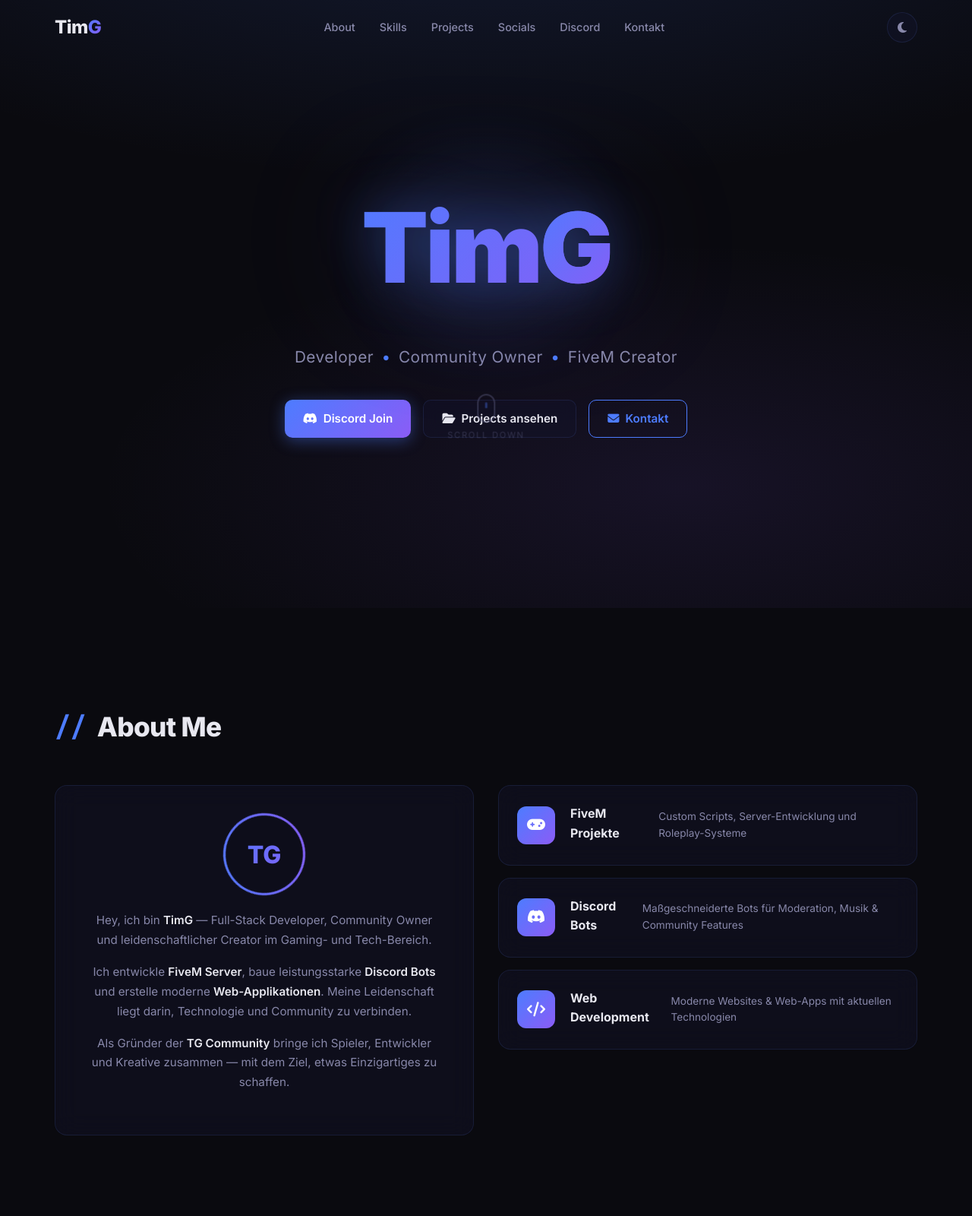
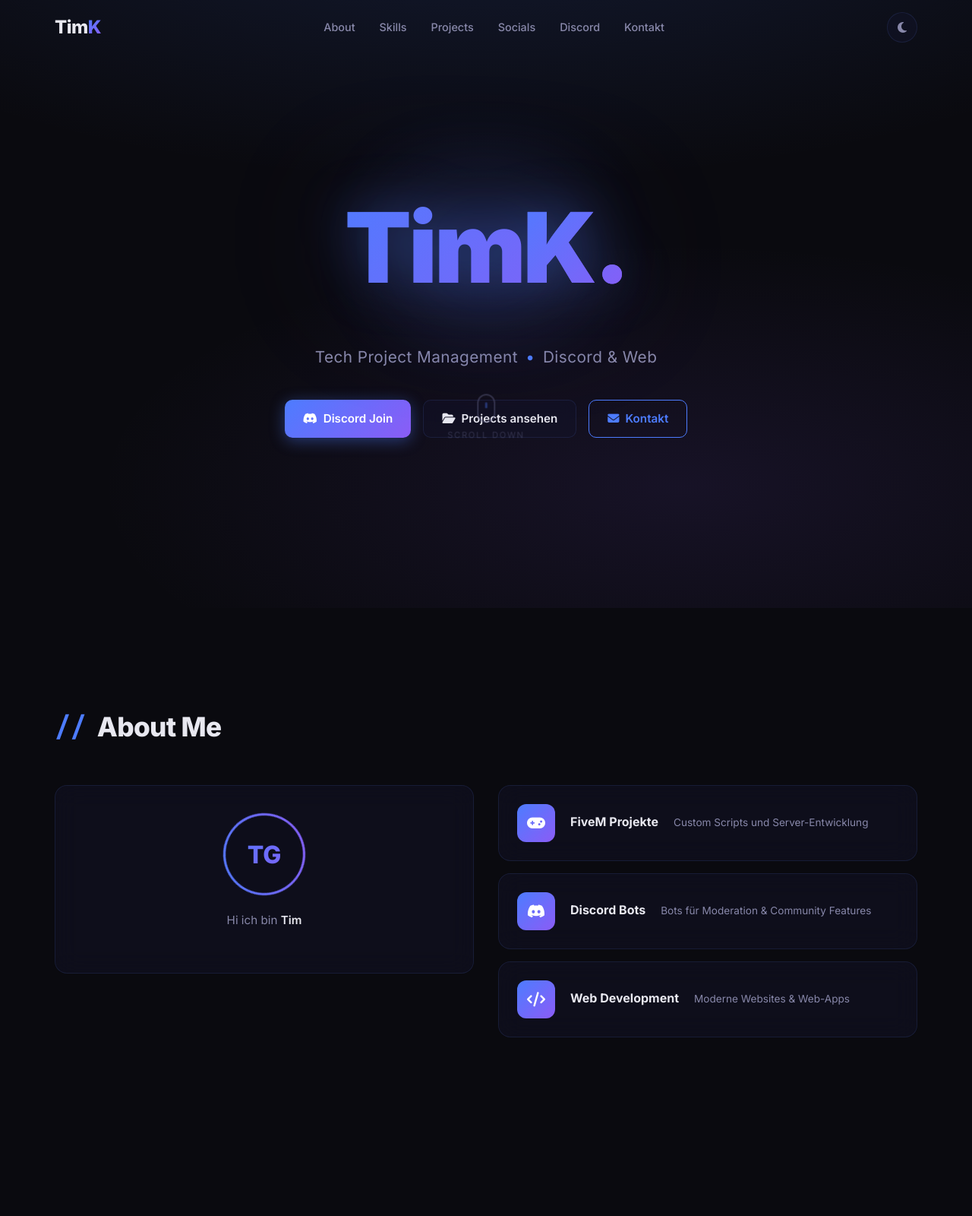
Before and after one commit to TIMG659/website, a plain HTML site: page index.html in a window 1280 px wide. Shown: the top 1600 px of the page at 76% size. Drawn offline with Linux system fonts and the light colour scheme.

Commit message:
Add files via upload

```diff
--- a/index.html
+++ b/index.html
@@ -3,8 +3,8 @@
 <head>
   <meta charset="UTF-8">
   <meta name="viewport" content="width=device-width, initial-scale=1.0">
-  <title>TimG — Developer • Community Owner • FiveM Creator</title>
-  <meta name="description" content="TimG — Full-Stack Developer, Community Owner & FiveM Creator. Portfolio & Community Hub.">
+  <title>TimK. — Development</title>
+  <meta name="description" content="TimK. — Full-Stack Developer, Community Owner & FiveM Creator. Portfolio & Community Hub.">
   <link rel="stylesheet" href="style.css">
   <link rel="preconnect" href="https://fonts.googleapis.com">
   <link rel="preconnect" href="https://fonts.gstatic.com" crossorigin>
@@ -15,7 +15,7 @@
   <!-- Loading Screen -->
   <div id="loader" class="loader">
     <div class="loader-content">
-      <div class="loader-logo">TimG</div>
+      <div class="loader-logo">TimK</div>
       <div class="loader-bar"><div class="loader-progress"></div></div>
     </div>
   </div>
@@ -29,7 +29,7 @@
   <!-- Navigation -->
   <nav id="navbar" class="navbar">
     <div class="nav-container">
-      <a href="#hero" class="nav-logo">Tim<span class="accent">G</span></a>
+      <a href="#hero" class="nav-logo">Tim<span class="accent">K</span></a>
       <div class="nav-links" id="navLinks">
         <a href="#about" class="nav-link">About</a>
         <a href="#skills" class="nav-link">Skills</a>
@@ -65,11 +65,12 @@
       <div class="hero-bg"></div>
       <div class="hero-content reveal">
         <div class="hero-logo-wrap">
-          <h1 class="hero-logo">Tim<span class="accent">G</span></h1>
+          <h1 class="hero-logo">Tim<span class="accent">K.</span></h1>
           <div class="hero-glow"></div>
         </div>
-        <p class="hero-subtitle">Developer <span class="dot">•</span> Community Owner <span class="dot">•</span> FiveM Creator</p>
-        <div class="hero-buttons">
+<p class="hero-subtitle">
+  Tech Project Management <span class="dot">•</span> Discord & Web
+</p>        <div class="hero-buttons">
           <a href="https://discord.gg/jP4dVz4aAG" target="_blank" rel="noopener" class="btn btn-primary">
             <i class="fab fa-discord"></i> Discord Join
           </a>
@@ -100,26 +101,24 @@
               <div class="avatar-text">TG</div>
             </div>
             <div class="about-text">
-              <p>Hey, ich bin <strong>TimG</strong> — Full-Stack Developer, Community Owner und leidenschaftlicher Creator im Gaming- und Tech-Bereich.</p>
-              <p>Ich entwickle <strong>FiveM Server</strong>, baue leistungsstarke <strong>Discord Bots</strong> und erstelle moderne <strong>Web-Applikationen</strong>. Meine Leidenschaft liegt darin, Technologie und Community zu verbinden.</p>
-              <p>Als Gründer der <strong>TG Community</strong> bringe ich Spieler, Entwickler und Kreative zusammen — mit dem Ziel, etwas Einzigartiges zu schaffen.</p>
+              <p>Hi ich bin <strong>Tim</strong>
             </div>
           </div>
           <div class="about-highlights">
             <div class="highlight-card glass-card reveal-delay-1">
               <div class="highlight-icon"><i class="fas fa-gamepad"></i></div>
               <h3>FiveM Projekte</h3>
-              <p>Custom Scripts, Server-Entwicklung und Roleplay-Systeme</p>
+              <p>Custom Scripts und Server-Entwicklung</p>
             </div>
             <div class="highlight-card glass-card reveal-delay-2">
               <div class="highlight-icon"><i class="fab fa-discord"></i></div>
               <h3>Discord Bots</h3>
-              <p>Maßgeschneiderte Bots für Moderation, Musik & Community Features</p>
+              <p>Bots für Moderation & Community Features</p>
             </div>
             <div class="highlight-card glass-card reveal-delay-3">
               <div class="highlight-icon"><i class="fas fa-code"></i></div>
               <h3>Web Development</h3>
-              <p>Moderne Websites & Web-Apps mit aktuellen Technologien</p>
+              <p>Moderne Websites & Web-Apps</p>
             </div>
           </div>
         </div>
@@ -198,8 +197,8 @@
             <div class="project-card glass-card">
               <div class="project-status active">Active</div>
               <div class="project-icon"><i class="fas fa-car"></i></div>
-              <h4>RevolutionV Roleplay</h4>
-              <p>Ein einzigartiger FiveM Roleplay Server mit custom Scripts, eigenem Framework und einer aktiven Community.</p>
+              <h4>RevolutionV</h4>
+              <p> FiveM Server mit custom Scripts & eigenem Framework.</p>
               <div class="project-tags">
                 <span>FiveM</span><span>Lua</span><span>JavaScript</span>
               </div>
@@ -208,7 +207,7 @@
               <div class="project-status active">Active</div>
               <div class="project-icon"><i class="fab fa-discord"></i></div>
               <h4>TG Community Discord</h4>
-              <p>Der zentrale Hub für die TG Community — Events, Support, Gaming Sessions und Developer-Austausch.</p>
+              <p>Der zentrale Hub für die Community — Events, Support, Developer-Austausch.</p>
               <div class="project-tags">
                 <span>Discord</span><span>Community</span><span>Events</span>
               </div>
@@ -343,7 +342,7 @@
         </h2>
         <div class="contact-content reveal">
           <div class="contact-card glass-card">
-            <p>Interesse an einer Zusammenarbeit oder Fragen? Erreichbar über Discord oder Social Media.</p>
+            <p> Fragen? Erreichbar über Discord oder Social Media.</p>
             <div class="contact-buttons">
               <a href="https://discord.gg/jP4dVz4aAG" target="_blank" rel="noopener" class="btn btn-primary">
                 <i class="fab fa-discord"></i> Discord
@@ -364,7 +363,7 @@
       <div class="footer-content">
         <div class="footer-brand">
           <span class="footer-logo">Tim<span class="accent">G</span></span>
-          <p>Developer • Community Owner • Creator</p>
+          <p>Developer</p>
         </div>
         <div class="footer-socials">
           <a href="https://www.tiktok.com/@tim.k_0" target="_blank" rel="noopener" aria-label="TikTok"><i class="fab fa-tiktok"></i></a>
@@ -375,6 +374,9 @@
         <div class="footer-copy">
           <p>&copy; 2026 TimG. All rights reserved.</p>
           <p class="footer-built">Built with <span class="accent">&lt;/&gt;</span> by TimG</p>
+
+                    <p>Was machst du hier?</p>
+
         </div>
       </div>
     </div>
```
